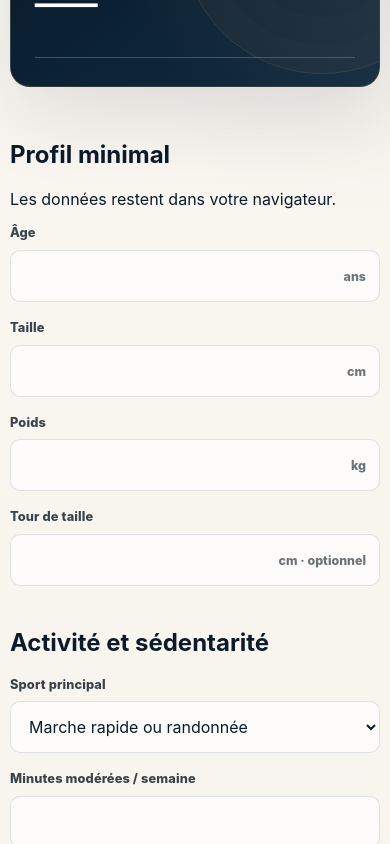
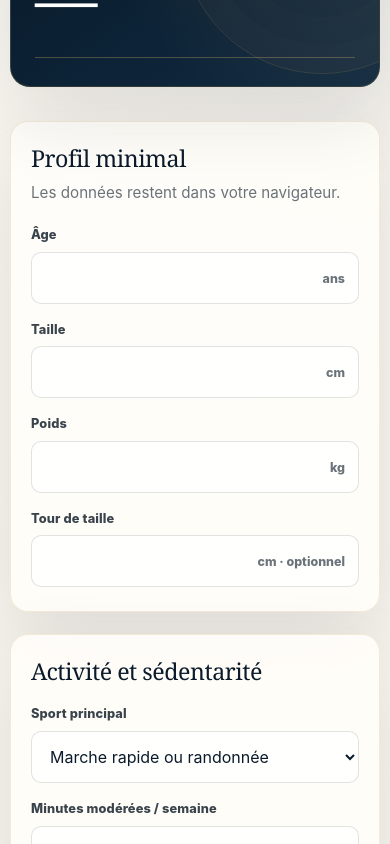
Before and after one commit to pharmaexport/BiologicalAge, a Next.js app: page / in a window 390 px wide. Shown: the part 920-1764 px from the top of the page. Built offline with nearby package versions, Linux system fonts and the light colour scheme.

Commit message:
Align premium form sections across mobile and desktop

```diff
--- a/app/globals.css
+++ b/app/globals.css
@@ -37,74 +37,33 @@ main { width: min(1440px, calc(100% - 40px)); margin: 0 auto; padding-bottom: 96
   box-shadow: 0 14px 42px rgba(7,24,39,.2);
   backdrop-filter: blur(18px);
 }
-.brand {
-  font-family: Georgia,"Times New Roman",serif;
-  font-size: 1.02rem; font-weight: 500; letter-spacing: .18em; text-transform: uppercase;
-}
+.brand { font-family: Georgia,"Times New Roman",serif; font-size: 1.02rem; font-weight: 500; letter-spacing: .18em; text-transform: uppercase; }
 .topbarActions { display: flex; align-items: center; gap: 22px; min-width: 0; }
 .viewTabs { display: flex; align-items: center; gap: 28px; }
-.viewTabs button {
-  position: relative; padding: 10px 0; border: 0; background: transparent;
-  color: rgba(255,255,255,.68); font-size: .78rem; font-weight: 760; letter-spacing: .06em; text-transform: uppercase;
-  white-space: nowrap;
-}
-.viewTabs button::after {
-  content: ""; position: absolute; left: 0; right: 0; bottom: 1px; height: 1px;
-  background: transparent; transform: scaleX(.35); transition: .22s ease;
-}
+.viewTabs button { position: relative; padding: 10px 0; border: 0; background: transparent; color: rgba(255,255,255,.68); font-size: .78rem; font-weight: 760; letter-spacing: .06em; text-transform: uppercase; white-space: nowrap; }
+.viewTabs button::after { content: ""; position: absolute; left: 0; right: 0; bottom: 1px; height: 1px; background: transparent; transform: scaleX(.35); transition: .22s ease; }
 .viewTabs button.active { color: white; }
 .viewTabs button.active::after { background: var(--gold); transform: scaleX(1); }
 .languagePicker { display: flex; align-items: center; gap: 10px; color: rgba(255,255,255,.62); font-size: .8rem; font-weight: 700; }
-.languagePicker select {
-  border: 1px solid rgba(201,163,95,.55); border-radius: 999px;
-  background: rgba(255,255,255,.035); color: white; padding: 10px 34px 10px 14px;
-}
+.languagePicker select { border: 1px solid rgba(201,163,95,.55); border-radius: 999px; background: rgba(255,255,255,.035); color: white; padding: 10px 34px 10px 14px; }
 .languagePicker select option { color: var(--ink); }
 
 .hero { display: grid; grid-template-columns: minmax(0,1.08fr) minmax(360px,.92fr); gap: 28px; align-items: stretch; margin-bottom: 34px; }
-.hero > div,.resultCard,fieldset,.detailCard {
-  border: 1px solid rgba(201,163,95,.22); background: var(--card); box-shadow: var(--shadow);
-}
-.hero > div {
-  position: relative; overflow: hidden; min-height: 520px;
-  display: grid; align-content: center;
-  padding: clamp(48px,6vw,88px); border-radius: 28px;
-  background:
-    linear-gradient(90deg,rgba(255,253,249,.985) 0 62%,rgba(255,253,249,.76) 100%),
-    radial-gradient(circle at 88% 38%,rgba(201,163,95,.18),transparent 19rem),
-    linear-gradient(135deg,#fffdf9,#ece1d2);
-}
-.hero > div::before {
-  content: ""; position: absolute; right: -90px; bottom: -135px;
-  width: 420px; height: 420px; border: 1px solid rgba(201,163,95,.25); border-radius: 50%;
-  box-shadow: inset 0 0 0 40px rgba(201,163,95,.025), inset 0 0 0 80px rgba(201,163,95,.02);
-}
-.hero > div::after {
-  content: ""; position: absolute; right: 72px; top: 76px; width: 150px; height: 230px; opacity: .24;
-  background: radial-gradient(ellipse at center,rgba(40,66,50,.72) 0 21%,transparent 23%),radial-gradient(ellipse at center,rgba(40,66,50,.5) 0 17%,transparent 19%);
-  background-size: 46px 66px,58px 80px; transform: rotate(-13deg);
-}
+.hero > div,.resultCard,.formSection,.detailCard { border: 1px solid rgba(201,163,95,.22); background: var(--card); box-shadow: var(--shadow); }
+.hero > div { position: relative; overflow: hidden; min-height: 520px; display: grid; align-content: center; padding: clamp(48px,6vw,88px); border-radius: 28px; background: linear-gradient(90deg,rgba(255,253,249,.985) 0 62%,rgba(255,253,249,.76) 100%), radial-gradient(circle at 88% 38%,rgba(201,163,95,.18),transparent 19rem), linear-gradient(135deg,#fffdf9,#ece1d2); }
+.hero > div::before { content: ""; position: absolute; right: -90px; bottom: -135px; width: 420px; height: 420px; border: 1px solid rgba(201,163,95,.25); border-radius: 50%; box-shadow: inset 0 0 0 40px rgba(201,163,95,.025), inset 0 0 0 80px rgba(201,163,95,.02); }
+.hero > div::after { content: ""; position: absolute; right: 72px; top: 76px; width: 150px; height: 230px; opacity: .24; background: radial-gradient(ellipse at center,rgba(40,66,50,.72) 0 21%,transparent 23%),radial-gradient(ellipse at center,rgba(40,66,50,.5) 0 17%,transparent 19%); background-size: 46px 66px,58px 80px; transform: rotate(-13deg); }
 .eyebrow { position: relative; z-index: 1; margin: 0 0 18px; color: #9a6b2e; font-size: .72rem; font-weight: 850; letter-spacing: .2em; text-transform: uppercase; }
-h1 {
-  position: relative; z-index: 1; max-width: 11ch; margin: 0;
-  font-family: Georgia,"Times New Roman",serif; font-size: clamp(3.15rem,5.5vw,6.2rem); line-height: .93; letter-spacing: -.052em; font-weight: 500;
-}
+h1 { position: relative; z-index: 1; max-width: 11ch; margin: 0; font-family: Georgia,"Times New Roman",serif; font-size: clamp(3.15rem,5.5vw,6.2rem); line-height: .93; letter-spacing: -.052em; font-weight: 500; }
 .heroText { position: relative; z-index: 1; max-width: 600px; margin: 30px 0 0; color: #626a70; font-size: clamp(.98rem,1.25vw,1.12rem); line-height: 1.78; }
 .actions { position: relative; z-index: 1; display: flex; flex-wrap: wrap; gap: 12px; margin-top: 34px; }
-.primary,.secondary {
-  border-radius: 999px; padding: 14px 22px; font-size: .88rem; font-weight: 800;
-  transition: transform .18s ease, box-shadow .18s ease, background .18s ease;
-}
+.primary,.secondary { border-radius: 999px; padding: 14px 22px; font-size: .88rem; font-weight: 800; transition: transform .18s ease, box-shadow .18s ease, background .18s ease; }
 .primary { border: 1px solid var(--gold); background: var(--navy); color: white; box-shadow: 0 14px 30px rgba(7,24,39,.16); }
 .secondary { border: 1px solid rgba(201,163,95,.52); background: rgba(255,255,255,.26); color: var(--navy); }
 .primary:hover,.secondary:hover { transform: translateY(-2px); }
 .primary:disabled { opacity: .45; cursor: not-allowed; transform: none; }
 
-.resultCard {
-  position: relative; overflow: hidden; display: grid; align-content: start;
-  padding: clamp(34px,4vw,54px); border-radius: 28px;
-  color: white; background: linear-gradient(145deg,var(--navy),var(--navy-2));
-}
+.resultCard { position: relative; overflow: hidden; display: grid; align-content: start; padding: clamp(34px,4vw,54px); border-radius: 28px; color: white; background: linear-gradient(145deg,var(--navy),var(--navy-2)); }
 .resultCard::before { content: ""; position: absolute; inset: 0; background: radial-gradient(circle at 100% 0%,rgba(201,163,95,.16),transparent 18rem); pointer-events: none; }
 .resultCard::after { content: ""; position: absolute; right: -84px; top: -70px; width: 280px; height: 280px; border: 1px solid rgba(201,163,95,.18); border-radius: 50%; box-shadow: inset 0 0 0 28px rgba(201,163,95,.02),inset 0 0 0 56px rgba(201,163,95,.02); }
 .resultCard .eyebrow { color: #dfbd7d; }
@@ -118,18 +77,15 @@ h1 {
 
 .assessmentLayout { display: grid; grid-template-columns: minmax(0,1.5fr) minmax(320px,.5fr); gap: 28px; align-items: start; }
 .assessmentForm { display: grid; gap: 22px; }
-fieldset { min-width: 0; margin: 0; padding: clamp(28px,3.2vw,42px); border-radius: 22px; }
-legend { padding: 0 10px; font-family: Georgia,"Times New Roman",serif; font-size: clamp(1.35rem,1.9vw,1.9rem); font-weight: 500; letter-spacing: -.02em; }
-fieldset > p { margin: 0 0 24px; color: var(--muted); line-height: 1.7; }
+.formSection { overflow: hidden; border-radius: 22px; }
+.formSectionHeader { display: grid; gap: 10px; padding: 28px 32px 0; }
+.formSectionHeader h2 { margin: 0; font-family: Georgia,"Times New Roman",serif; font-size: clamp(1.35rem,1.9vw,1.9rem); line-height: 1.05; font-weight: 500; letter-spacing: -.02em; }
+.formSectionHeader p { margin: 0; color: var(--muted); line-height: 1.7; }
+.formSectionBody { padding: 26px 32px 32px; }
 .formGrid { display: grid; grid-template-columns: repeat(3,minmax(0,1fr)); gap: 18px 16px; }
 .field { min-width: 0; display: grid; gap: 8px; align-content: start; }
 .field > span { min-height: 2.2em; color: #39434c; font-size: .8rem; line-height: 1.3; font-weight: 780; letter-spacing: .01em; }
-.field input,.field select {
-  width: 100%; min-height: 48px; padding: 12px 14px;
-  border: 1px solid rgba(11,27,43,.12); border-radius: 10px;
-  outline: none; background: rgba(255,255,255,.7); color: var(--ink);
-  transition: border-color .18s ease,box-shadow .18s ease,background .18s ease;
-}
+.field input,.field select { width: 100%; min-height: 48px; padding: 12px 14px; border: 1px solid rgba(11,27,43,.12); border-radius: 10px; outline: none; background: rgba(255,255,255,.7); color: var(--ink); transition: border-color .18s ease,box-shadow .18s ease,background .18s ease; }
 .field input:focus,.field select:focus { border-color: var(--gold); box-shadow: 0 0 0 3px rgba(201,163,95,.11); background: white; }
 .inputWithSuffix { position: relative; }
 .inputWithSuffix input { padding-right: 84px; }
@@ -163,10 +119,7 @@ progress::-moz-progress-bar { background: linear-gradient(90deg,#9b743d,#d5b777)
 
 @media (max-width: 760px) {
   main { width: min(100% - 20px,1440px); padding-bottom: 48px; }
-  .topbar {
-    position: relative; top: auto; margin: 0 -10px 20px; padding: 18px 18px 20px;
-    flex-direction: column; align-items: stretch; gap: 16px; border-radius: 0 0 20px 20px;
-  }
+  .topbar { position: relative; top: auto; margin: 0 -10px 20px; padding: 18px 18px 20px; flex-direction: column; align-items: stretch; gap: 16px; border-radius: 0 0 20px 20px; }
   .brand { font-size: .94rem; letter-spacing: .14em; }
   .topbarActions { width: 100%; flex-direction: column; align-items: stretch; gap: 12px; }
   .viewTabs { display: grid; grid-template-columns: 1fr 1fr; gap: 8px; width: 100%; }
@@ -192,8 +145,11 @@ progress::-moz-progress-bar { background: linear-gradient(90deg,#9b743d,#d5b777)
   .assessmentLayout { gap: 22px; }
   .formGrid,.detailsColumn { grid-template-columns: 1fr; }
   .detailsColumn .stickyCard,.detailsColumn .methodCard { grid-column: auto; }
-  fieldset { padding: 26px 18px 24px; border-radius: 18px; }
-  legend { max-width: calc(100% - 20px); margin-left: 0; padding: 0 8px; font-size: 1.5rem; }
+  .formSection { border-radius: 18px; }
+  .formSectionHeader { padding: 24px 20px 0; }
+  .formSectionHeader h2 { font-size: 1.45rem; line-height: 1.08; }
+  .formSectionHeader p { font-size: .95rem; line-height: 1.6; }
+  .formSectionBody { padding: 22px 20px 24px; }
   .field > span { min-height: 0; }
   .field input,.field select { min-height: 52px; font-size: 1rem; }
   .submitButton { width: 100%; }
```
